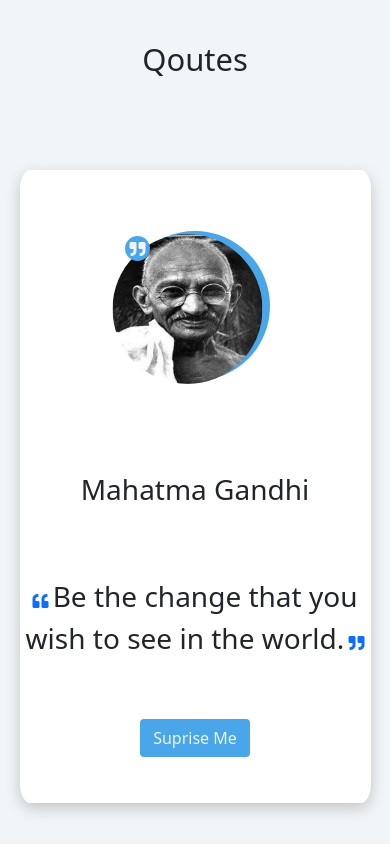
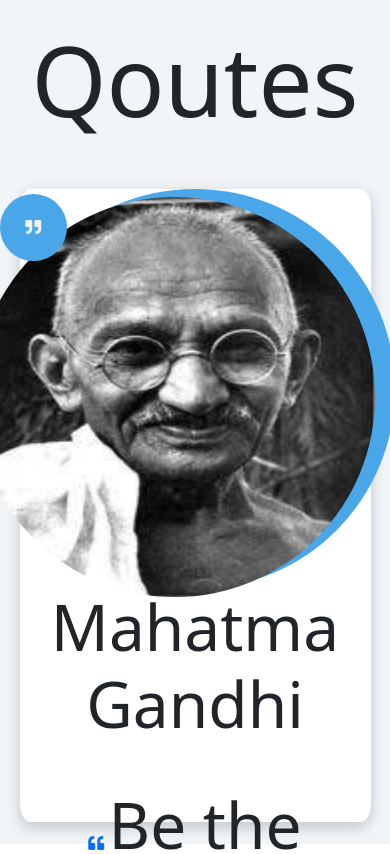
Before and after one commit to yousefse3a/quotes-, a plain HTML site: page index.html in a window 390 px wide. Shown: the top 854 px of the page. Drawn offline with Linux system fonts and the light colour scheme.

Commit message:
Add files via upload

```diff
--- a/css/style.css
+++ b/css/style.css
@@ -1,5 +1,16 @@
 body > div {
     background-color: #f1f5f8;
+  }
+  h1{
+    font-size: 4rem;
+    font-weight: 300;
+    line-height: 1.2;
+
+  }
+  @media (min-width: 300px) and (max-width: 991px) {
+    h1{
+      font-size: 6rem;
+    }
   }
 
   .Qoute {
@@ -22,14 +33,35 @@ body > div {
   }
   .Qoute .saying > div {
     background-color: #49a6e9;
+    width: 150px;
+    height: 150px;
   }
   .Qoute .saying > div > img {
     border-radius: 50%;
+    width: 150px;
+    height: 150px;
     position: absolute;
     top: 50%;
     left: 50%;
     -webkit-transform: translate(-55%, -48%);
             transform: translate(-55%, -48%);
+  }
+  .Qoute .saying > div > i{
+    width: calc(150px/6);
+    height: calc(150px/6);
+
+  }
+  @media (min-width:300px) and (max-width:991px) {
+    .Qoute .saying > div,
+    .Qoute .saying > div > img {
+      width: 400px;
+      height: 400px;
+    }
+    .Qoute .saying > div > i{
+      width:calc(400px/6);
+      height: calc(400px/6);
+    }
+
   }
   .Qoute .saying > div > i {
     border-radius: 50%;
@@ -56,18 +88,24 @@ body > div {
     color: #eff3f6;
     background-color: #4974e9;
   }
+  @media (min-width:300px) and (max-width:991px){
+    .supriseBtn{
+      font-size: 3rem;
+      padding: 15px;
+      box-sizing: border-box;
+    }
+  }
 
   .lead {
     font-size: 1.75rem;
   }
-
-  .h-40 {
-    height: 40%;
+  @media (min-width:300px) and (max-width:991px) {
+    .lead{
+      font-size: 4rem;
+    }
   }
 
-  .h-10 {
-    height: 10%;
-  }
+
 
   .dn{
       display: none !important;
--- a/index.html
+++ b/index.html
@@ -10,20 +10,20 @@
 </head>
 <div class="vh-100 w-100  d-flex flex-column ">
   <div class="m-auto ">
-    <h1 class=" display-5">Qoutes</h1>
+    <h1>Qoutes</h1>
   </div>
   <div class="Qoute h-75 m-auto col-lg-6 bg-white  text-center">
-    <div class="saying col-12 pt-3 d-flex flex-row justify-content-center align-content-center  dn">
+    <div class="saying col-12 d-flex flex-row justify-content-center align-content-center  dn">
       <div class="rounded-circle col-5 position-relative">
         <img id="sayingImg" src="">
         <i class="fas fa-quote-right fa-x "></i>
       </div>
     </div>
-    <div class=" col-12 ">
+    <div class=" col-12 h-10 ">
       <h4 id="saying" class="lead font-italic "></h4>
     </div>
-    <div class="QouteLetter col-12 text-center position-relative ">
-      <p class="py-3 position-absolute col-12 top-50 start-50 translate-middle">
+    <div class="QouteLetter col-12 text-center ">
+      <p class="py-3 col-12 m-auto">
         <i class="fas fa-quote-left fa-x text-primary"></i>
         <span id="quote" class="lead font-italic"></span>
         <i class="fas fa-quote-right fa-x text-primary"></i>
--- a/js/main.js
+++ b/js/main.js
@@ -2,12 +2,7 @@
 "use strict";
 
 $(document).ready(function () {
-  $("#sayingImg").height("150px");
-  $("#sayingImg").width("150px");
-  $(".Qoute .saying > div").height($("#sayingImg").height());
-  $(".Qoute .saying > div").width($("#sayingImg").width());
-  $(".Qoute .saying > div > i").height($("#sayingImg").height() / 6);
-  $(".Qoute .saying > div > i").width($("#sayingImg").width() / 6);
+
   check_quote_local();
 });
 function check_quote_local() {
```
